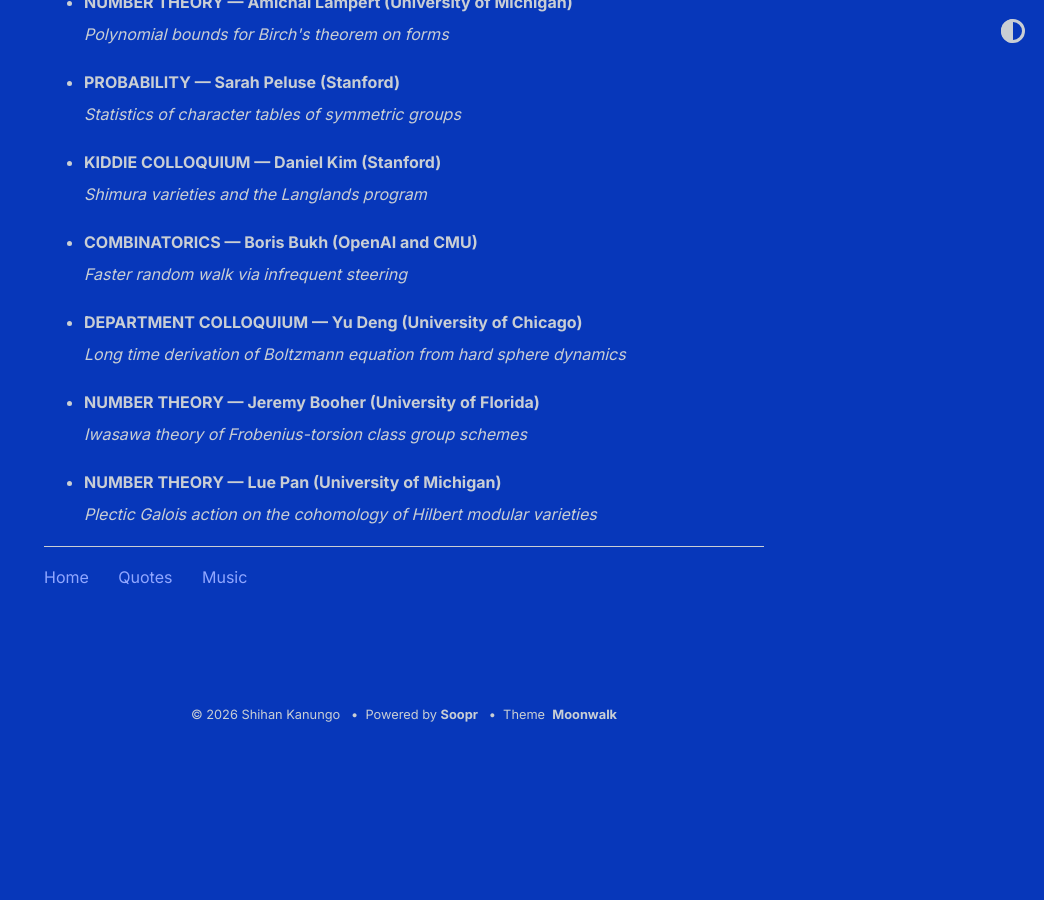
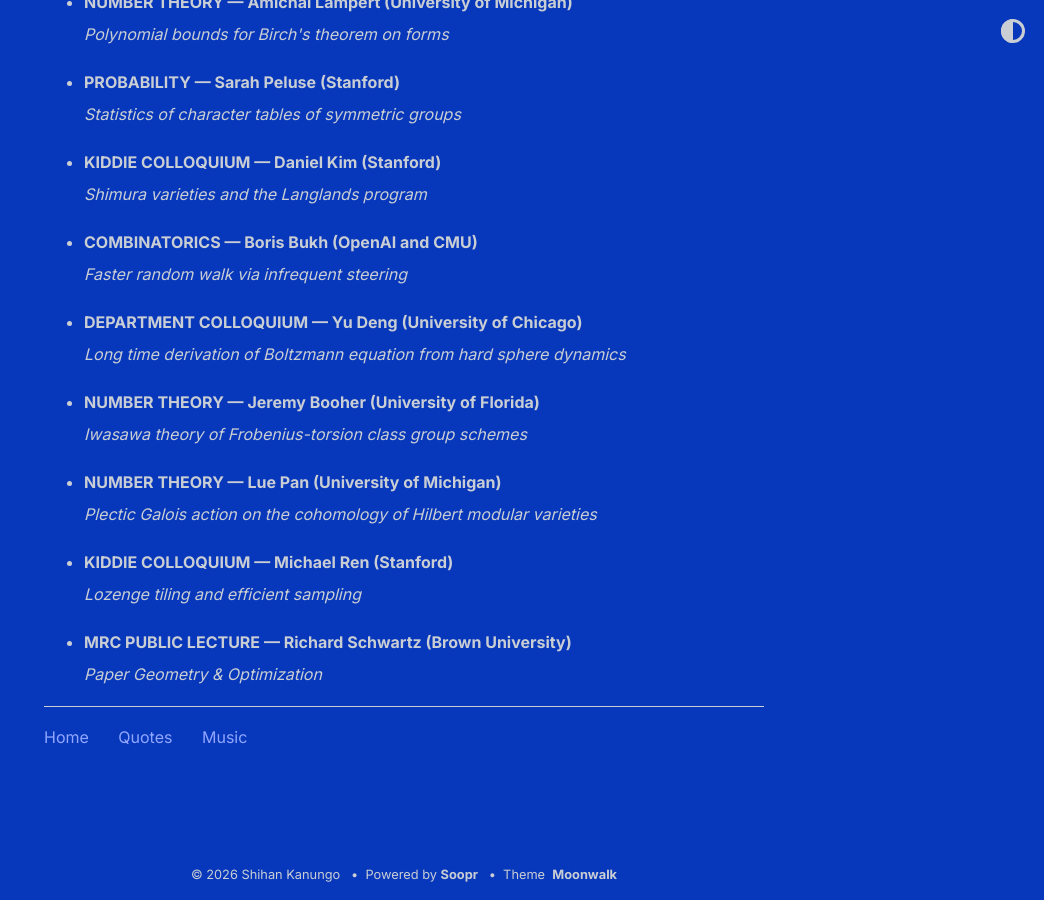
Before and after one commit to shihankanungo/shihankanungo.github.io, a Jekyll site: the page built from math-talks.md, in a window 1280 px wide and 900 px high, scrolled down 2335 px. Shown: the whole window, without its empty margins (236-1280 px from the left). Built offline with Jekyll 4.4.1, drawn with Linux system fonts in a browser that asks for light colours; before the commit the page ends 3075 px from its top, so only the background shows below that.

Commit message:
Update math-talks.md

```diff
--- a/math-talks.md
+++ b/math-talks.md
@@ -216,3 +216,19 @@ See [here](https://mathematics.stanford.edu/events/upcoming-events) for upcoming
   <small><img src="images/2026-05-18.png" alt="May 18"></small>
 </details></li>
 </ul>
+
+<ul>
+<li><details>
+  <summary style="list-style: none;"><b>KIDDIE COLLOQUIUM &mdash; Michael Ren (Stanford)</b><br>
+    <i>Lozenge tiling and efficient sampling</i></summary>
+  <small><img src="images/2026-05-19a.png" alt="May 19"></small>
+</details></li>
+</ul>
+
+<ul>
+<li><details>
+  <summary style="list-style: none;"><b>MRC PUBLIC LECTURE &mdash; Richard Schwartz (Brown University)</b><br>
+    <i>Paper Geometry &amp; Optimization</i></summary>
+  <small><img src="images/2026-05-19b.png" alt="May 19"></small>
+</details></li>
+</ul>
```
